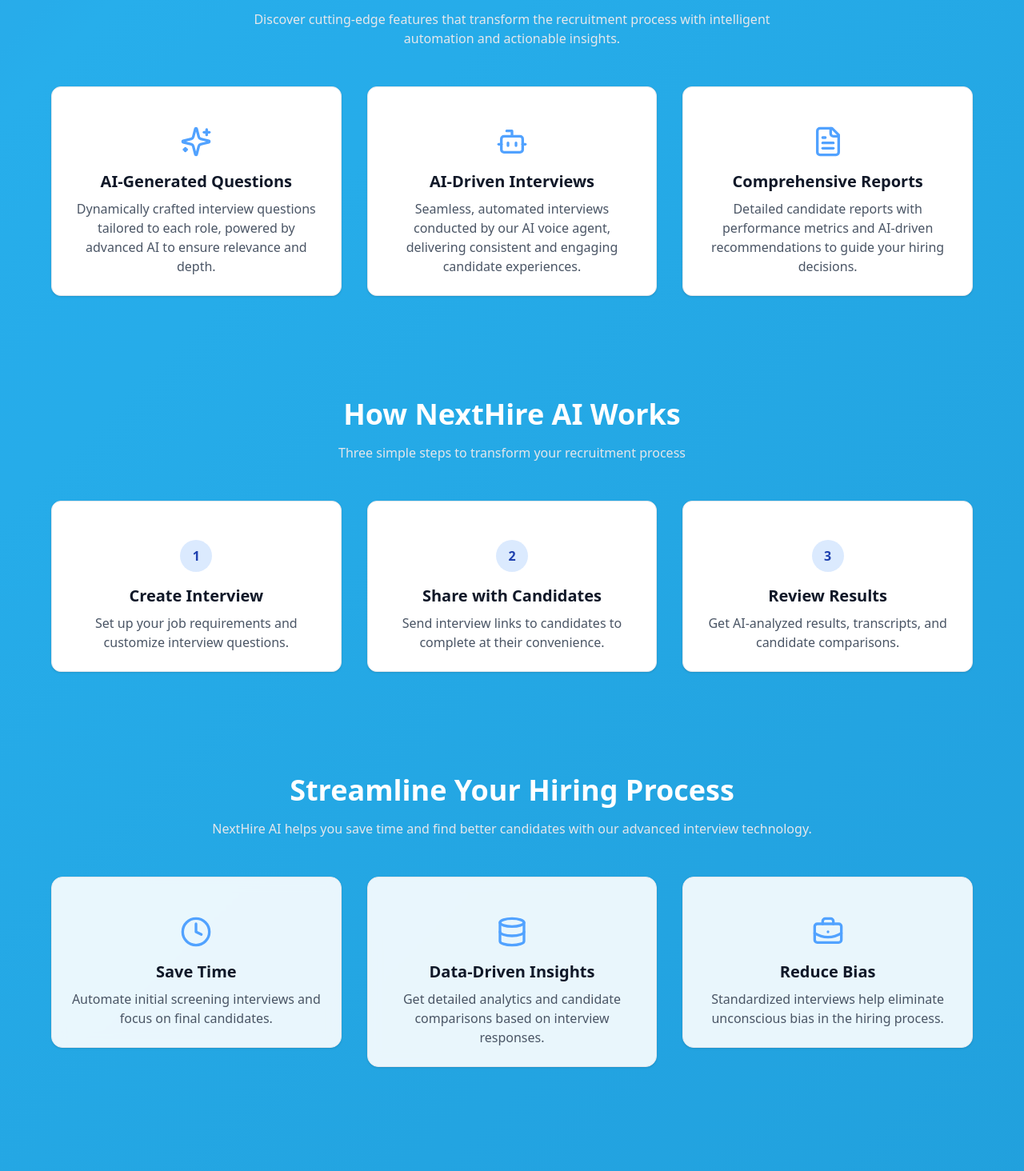
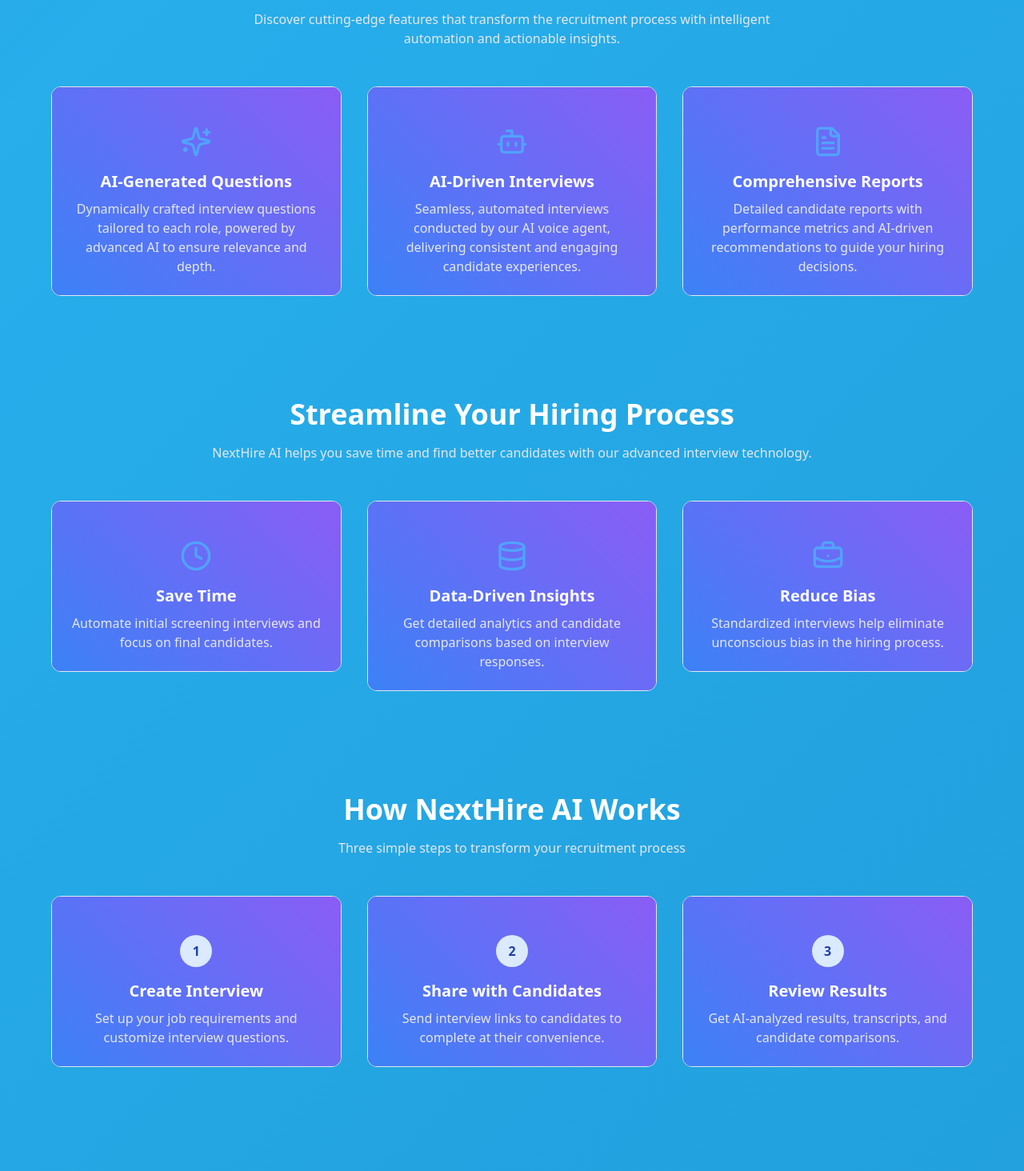
Before and after one commit to princesompura/NextHire-AI, a Next.js app in the folder nexthire-ai/: page / in a window 1280 px wide. Shown: the part 666-2130 px from the top of the page at 80% size. Built offline with nearby package versions, Linux system fonts and the light colour scheme; no server answers.

Commit message:
Update page.js

```diff
--- a/nexthire-ai/app/page.js
+++ b/nexthire-ai/app/page.js
@@ -13,9 +13,8 @@ import { motion } from "framer-motion";
 export default function Home() {
   const [user, setUser] = useState(null);
   const router = useRouter();
-  const [currentTime, setCurrentTime] = useState(new Date("2025-05-24T00:18:00+05:30")); // Updated to 12:18 AM IST on May 24, 2025
+  const [currentTime, setCurrentTime] = useState(new Date("2025-05-24T00:51:00+05:30"));
 
-  // Check if the user is signed in on component mount
   useEffect(() => {
     const fetchUser = async () => {
       const { data: { user } } = await supabase.auth.getUser();
@@ -24,7 +23,6 @@ export default function Home() {
     fetchUser();
   }, []);
 
-  // Update the time every second (optional, can be removed if static time is preferred)
   useEffect(() => {
     const timer = setInterval(() => {
       setCurrentTime(new Date());
@@ -32,7 +30,6 @@ export default function Home() {
     return () => clearInterval(timer);
   }, []);
 
-  // Format the date and time
   const formattedDateTime = currentTime.toLocaleString("en-US", {
     weekday: "long",
     year: "numeric",
@@ -45,7 +42,6 @@ export default function Home() {
     timeZoneName: "short",
   });
 
-  // Handle Dashboard button click (used for both header and main section)
   const handleDashboardClick = () => {
     if (user) {
       router.push("/dashboard");
@@ -54,7 +50,6 @@ export default function Home() {
     }
   };
 
-  // Animation variants for the main section elements
   const mainSectionVariants = {
     hidden: { opacity: 0, y: 20 },
     visible: (i) => ({
@@ -64,7 +59,6 @@ export default function Home() {
     }),
   };
 
-  // Animation variants for the benefits and features cards
   const cardVariants = {
     hidden: { opacity: 0, scale: 0.95 },
     visible: (i) => ({
@@ -87,15 +81,14 @@ export default function Home() {
         <link rel="icon" href="/favicon.ico" />
       </Head>
 
-      {/* Inline styles for the animated background */}
       <style jsx global>{`
         .animated-background {
           background: linear-gradient(
             135deg,
-            #1e3a8a, /* Deep indigo blue */
-            #6b21a8, /* Rich purple */
-            #0ea5e9, /* Vibrant cyan */
-            #0284c7, /* Bright sky blue */
+            #1e3a8a,
+            #6b21a8,
+            #0ea5e9,
+            #0284c7,
             #1e3a8a
           );
           background-size: 600% 600%;
@@ -105,18 +98,11 @@ export default function Home() {
         }
 
         @keyframes gradientFlow {
-          0% {
-            background-position: 0% 50%;
-          }
-          50% {
-            background-position: 100% 50%;
-          }
-          100% {
-            background-position: 0% 50%;
-          }
+          0% { background-position: 0% 50%; }
+          50% { background-position: 100% 50%; }
+          100% { background-position: 0% 50%; }
         }
 
-        /* Subtle overlay to enhance content readability */
         .animated-background::before {
           content: '';
           position: absolute;
@@ -128,22 +114,24 @@ export default function Home() {
           pointer-events: none;
         }
 
-        /* Add text shadow to header elements for readability */
-        header .text-gray-600 {
-          text-shadow: 0 1px 3px rgba(0, 0, 0, 0.5);
-        }
-
-        /* Ensure the button text is readable */
+        header .text-gray-600,
         header .bg-blue-600 {
           text-shadow: 0 1px 3px rgba(0, 0, 0, 0.5);
         }
 
-        /* Gradient border for feature cards */
         .gradient-border {
           position: relative;
-          background: white;
+          background: linear-gradient(
+            135deg,
+            rgba(30, 58, 138, 0.8),
+            rgba(107, 33, 168, 0.8),
+            rgba(14, 165, 233, 0.8)
+          );
           border-radius: 12px;
           overflow: hidden;
+          backdrop-filter: blur(8px);
+          -webkit-backdrop-filter: blur(8px);
+          box-shadow: inset 0 0 10px rgba(0, 0, 0, 0.3);
         }
         .gradient-border::before {
           content: '';
@@ -154,13 +142,11 @@ export default function Home() {
           border-radius: 12px;
         }
 
-        /* Ensure content stands out against vibrant background */
         main, section {
           position: relative;
           z-index: 1;
         }
 
-        /* Step number styling */
         .step-number {
           width: 40px;
           height: 40px;
@@ -168,22 +154,20 @@ export default function Home() {
           align-items: center;
           justify-content: center;
           border-radius: 50%;
-          background: #dbeafe; /* Light lavender */
-          color: #1e40af; /* Dark blue */
+          background: #dbeafe;
+          color: #1e40af;
           font-weight: bold;
           margin: 0 auto 1rem;
         }
 
-        /* Footer link hover effect */
         footer a {
           transition: color 0.3s ease;
         }
         footer a:hover {
-          color: #3b82f6; /* Blue hover effect */
+          color: #3b82f6;
         }
       `}</style>
 
-      {/* Header */}
       <header className="flex justify-between items-center px-6 py-4 shadow-sm bg-white/80 backdrop-blur-sm">
         <div className="flex items-center space-x-2">
           <Image src={'/logo.png'} alt="logo" width={200} height={100} className="w-[200px]" />
@@ -201,7 +185,6 @@ export default function Home() {
         </motion.div>
       </header>
 
-      {/* Main Section */}
       <main className="flex flex-col items-center justify-center px-6 py-16 md:px-16 text-center">
         <div className="space-y-6 max-w-2xl">
           <motion.h1
@@ -243,7 +226,6 @@ export default function Home() {
         </div>
       </main>
 
-      {/* Features Section */}
       <section className="px-6 py-16 md:px-16 text-center">
         <motion.h2
           className="text-3xl md:text-4xl font-bold text-white mb-4"
@@ -295,14 +277,14 @@ export default function Home() {
               custom={index}
             >
               <Card className="gradient-border">
-                <CardContent className="pt-6 bg-white rounded-lg">
+                <CardContent className="pt-6 rounded-lg">
                   <div className="flex justify-center mb-4">
                     {feature.icon}
                   </div>
-                  <h3 className="text-xl font-semibold text-gray-900 mb-2">
+                  <h3 className="text-xl font-semibold text-white mb-2">
                     {feature.title}
                   </h3>
-                  <p className="text-gray-600">{feature.description}</p>
+                  <p className="text-gray-200">{feature.description}</p>
                 </CardContent>
               </Card>
             </motion.div>
@@ -310,7 +292,61 @@ export default function Home() {
         </div>
       </section>
 
-      {/* How It Works Section */}
+      <section className="px-6 py-16 md:px-16 text-center">
+        <h2 className="text-3xl md:text-4xl font-bold text-white mb-4">
+          Streamline Your Hiring Process
+        </h2>
+        <p className="text-gray-200 mb-12">
+          NextHire AI helps you save time and find better candidates with our
+          advanced interview technology.
+        </p>
+        <div className="grid grid-cols-1 md:grid-cols-3 gap-8">
+          {[
+            {
+              icon: <Clock className="w-10 h-10 text-blue-400" />,
+              title: "Save Time",
+              description:
+                "Automate initial screening interviews and focus on final candidates.",
+            },
+            {
+              icon: <Database className="w-10 h-10 text-blue-400" />,
+              title: "Data-Driven Insights",
+              description:
+                "Get detailed analytics and candidate comparisons based on interview responses.",
+            },
+            {
+              icon: <BriefcaseBusiness className="w-10 h-10 text-blue-400" />,
+              title: "Reduce Bias",
+              description:
+                "Standardized interviews help eliminate unconscious bias in the hiring process.",
+            },
+          ].map((benefit, index) => (
+            <motion.div
+              key={benefit.title}
+              variants={cardVariants}
+              initial="hidden"
+              whileInView="visible"
+              viewport={{ once: true }}
+              whileHover="hover"
+              whileTap="tap"
+              custom={index}
+            >
+              <Card className="gradient-border">
+                <CardContent className="pt-6 rounded-lg">
+                  <div className="flex justify-center mb-4">
+                    {benefit.icon}
+                  </div>
+                  <h3 className="text-xl font-semibold text-white mb-2">
+                    {benefit.title}
+                  </h3>
+                  <p className="text-gray-200">{benefit.description}</p>
+                </CardContent>
+              </Card>
+            </motion.div>
+          ))}
+        </div>
+      </section>
+
       <section className="px-6 py-16 md:px-16 text-center">
         <motion.h2
           className="text-3xl md:text-4xl font-bold text-white mb-4"
@@ -361,12 +397,12 @@ export default function Home() {
               custom={index}
             >
               <Card className="gradient-border">
-                <CardContent className="pt-6 bg-white rounded-lg">
+                <CardContent className="pt-6 rounded-lg">
                   <div className="step-number">{step.number}</div>
-                  <h3 className="text-xl font-semibold text-gray-900 mb-2">
+                  <h3 className="text-xl font-semibold text-white mb-2">
                     {step.title}
                   </h3>
-                  <p className="text-gray-600">{step.description}</p>
+                  <p className="text-gray-200">{step.description}</p>
                 </CardContent>
               </Card>
             </motion.div>
@@ -374,65 +410,6 @@ export default function Home() {
         </div>
       </section>
 
-      {/* Benefits Section */}
-      <section className="px-6 py-16 md:px-16 text-center">
-        <h2 className="text-3xl md:text-4xl font-bold text-white mb-4">
-          Streamline Your Hiring Process
-        </h2>
-        <p className="text-gray-200 mb-12">
-          NextHire AI helps you save time and find better candidates with our
-          advanced interview technology.
-        </p>
-        <div className="grid grid-cols-1 md:grid-cols-3 gap-8">
-          {[
-            {
-              icon: <Clock className="w-10 h-10 text-blue-400" />,
-              title: "Save Time",
-              description:
-                "Automate initial screening interviews and focus on final candidates.",
-            },
-            {
-              icon: <Database className="w-10 h-10 text-blue-400" />,
-              title: "Data-Driven Insights",
-              description:
-                "Get detailed analytics and candidate comparisons based on interview responses.",
-            },
-            {
-              icon: <BriefcaseBusiness className="w-10 h-10 text-blue-400" />,
-              title: "Reduce Bias",
-              description:
-                "Standardized interviews help eliminate unconscious bias in the hiring process.",
-            },
-          ].map((benefit, index) => (
-            <motion.div
-              key={benefit.title}
-              variants={cardVariants}
-              initial="hidden"
-              whileInView="visible"
-              viewport={{ once: true }}
-              whileHover="hover"
-              whileTap="tap"
-              custom={index}
-            >
-              <Card className="bg-white/90 backdrop-blur-sm">
-                <CardContent className="pt-6">
-                  <div className="flex justify-center mb-4">
-                    {benefit.icon}
-                  </div>
-                  <h3 className="text-xl font-semibold text-gray-900 mb-2">
-                    {benefit.title}
-                  </h3>
-                  <p className="text-gray-600">{benefit.description}</p>
-                </CardContent>
-              </Card>
-            </motion.div>
-          ))}
-        </div>
-      </section>
-
-
-
-      {/* Call to Action Section */}
       <section className="px-6 py-16 md:px-16 text-center">
         <motion.h2
           className="text-3xl md:text-4xl font-bold text-white mb-4"
@@ -481,7 +458,6 @@ export default function Home() {
         </motion.div>
       </section>
 
-      {/* Footer */}
       <footer className="flex flex-col md:flex-row justify-between items-center px-6 py-4 bg-white/80 backdrop-blur-sm text-gray-600 text-sm">
         <div className="flex items-center space-x-2 mb-2 md:mb-0">
           <Image src={'/logo.png'} alt="logo" width={100} height={50} className="w-[100px]" />
```
